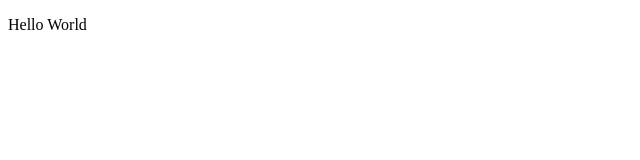
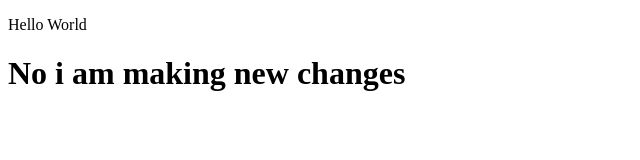
Before and after one commit to Mudasir-Sheikh/git-learning-demo, a plain HTML site: page index.html in a window 1280 px wide. Shown: the whole page, without its empty margins (0-640 px from the left). Drawn offline with Linux system fonts and the light colour scheme.

Commit message:
changes in html

```diff
--- a/index.html
+++ b/index.html
@@ -7,6 +7,7 @@
 </head>
 <body>
     <p>Hello World</p>
+    <h1>No i am making new changes</h1>
 
 </body>
 </html>
```
